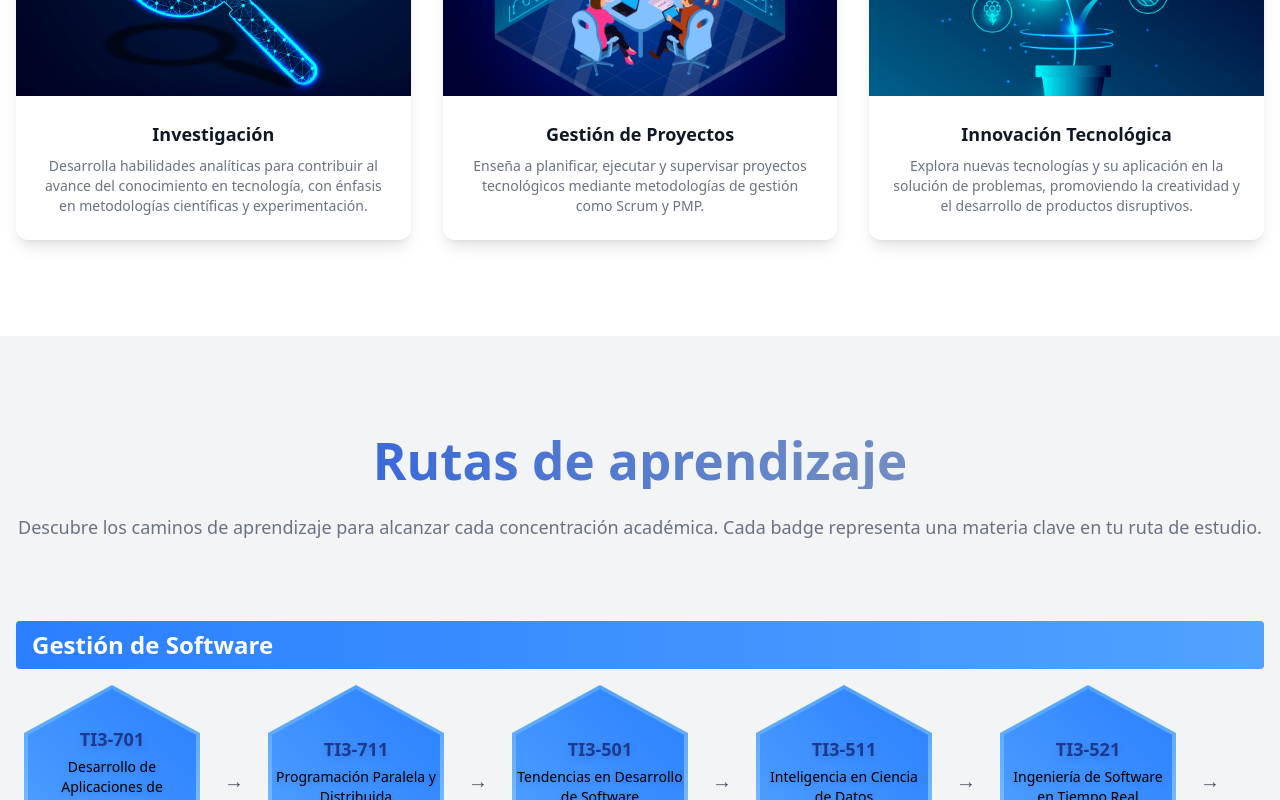
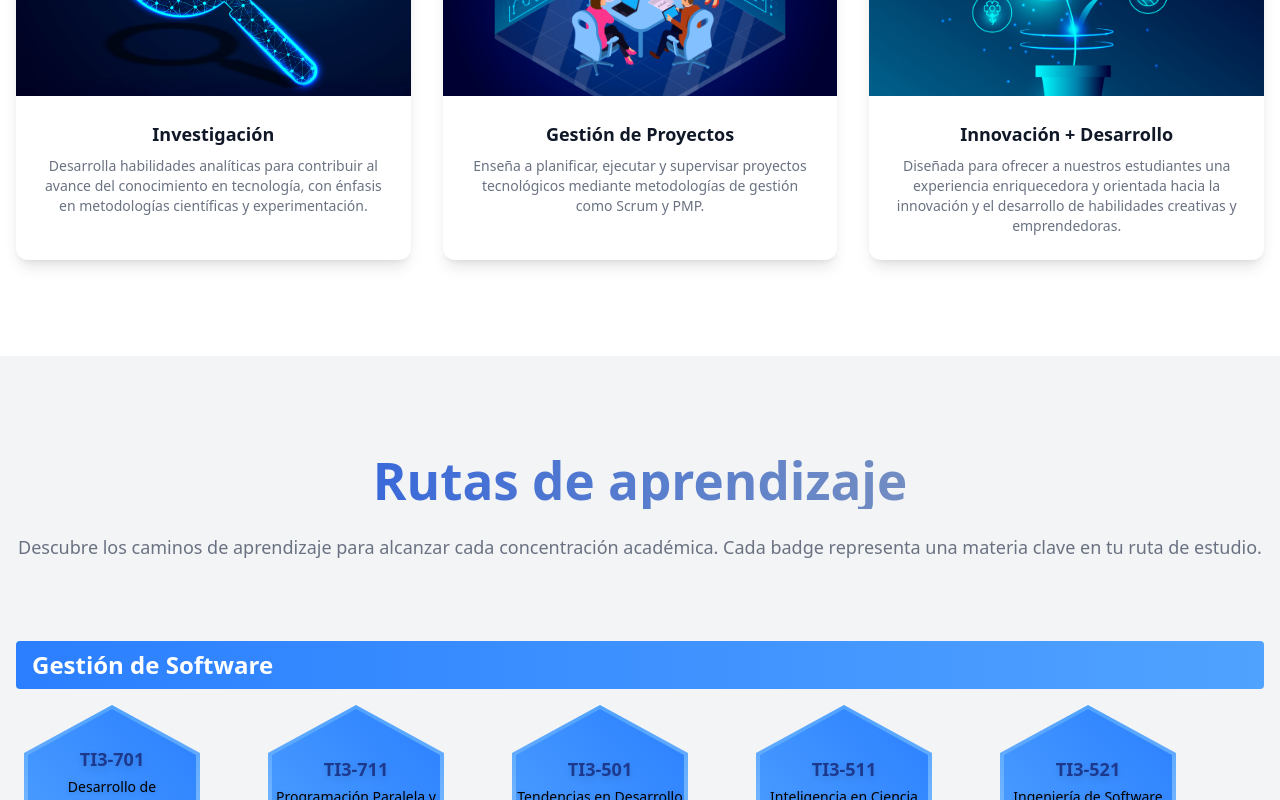
Before and after one commit to Hector-hub/concentration-pathways, a React (Vite) app: page / in a window 1280 px wide. Shown: the part 1660-2460 px from the top of the page. Built offline with nearby package versions, Linux system fonts and the light colour scheme.

Commit message:
Fix motion lib import

```diff
--- a/package.json
+++ b/package.json
@@ -11,6 +11,7 @@
   },
   "dependencies": {
     "@tailwindcss/vite": "^4.0.14",
+    "motion": "^12.5.0",
     "react": "^19.0.0",
     "react-dom": "^19.0.0",
     "tailwindcss": "^4.0.14"
--- a/src/components/ConcentrationsList/index.tsx
+++ b/src/components/ConcentrationsList/index.tsx
@@ -1,4 +1,4 @@
-import { motion } from "framer-motion";
+import { motion } from "motion/react";
 import softwareImage from "@/assets/images/concentrations/software.webp";
 import cybersecurityImage from "@/assets/images/concentrations/cybersecurity.jpg";
 import entrepreneurshipImage from "@/assets/images/concentrations/entrepreneurship.png";
@@ -42,9 +42,9 @@ const concentrations = [
     nameId: "projectManagement",
   },
   {
-    title: "Innovación Tecnológica",
+    title: "Innovación + Desarrollo",
     description:
-      "Explora nuevas tecnologías y su aplicación en la solución de problemas, promoviendo la creatividad y el desarrollo de productos disruptivos.",
+      "Diseñada para ofrecer a nuestros estudiantes una experiencia enriquecedora y orientada hacia la innovación y el desarrollo de habilidades creativas y emprendedoras.",
     image: innovationImage,
     nameId: "innovation",
   },
--- a/src/components/LearningPath/index.tsx
+++ b/src/components/LearningPath/index.tsx
@@ -161,7 +161,7 @@ const learningPaths = [
   },
   {
     nameId: "innovation",
-    title: "Innovación Tecnológica",
+    title: "Innovación + Desarrollo",
     subjects: [
       {
         code: "TI3-111",
```
Also changed, not shown: 1 other file (tests, documents, lock files or other folders).
